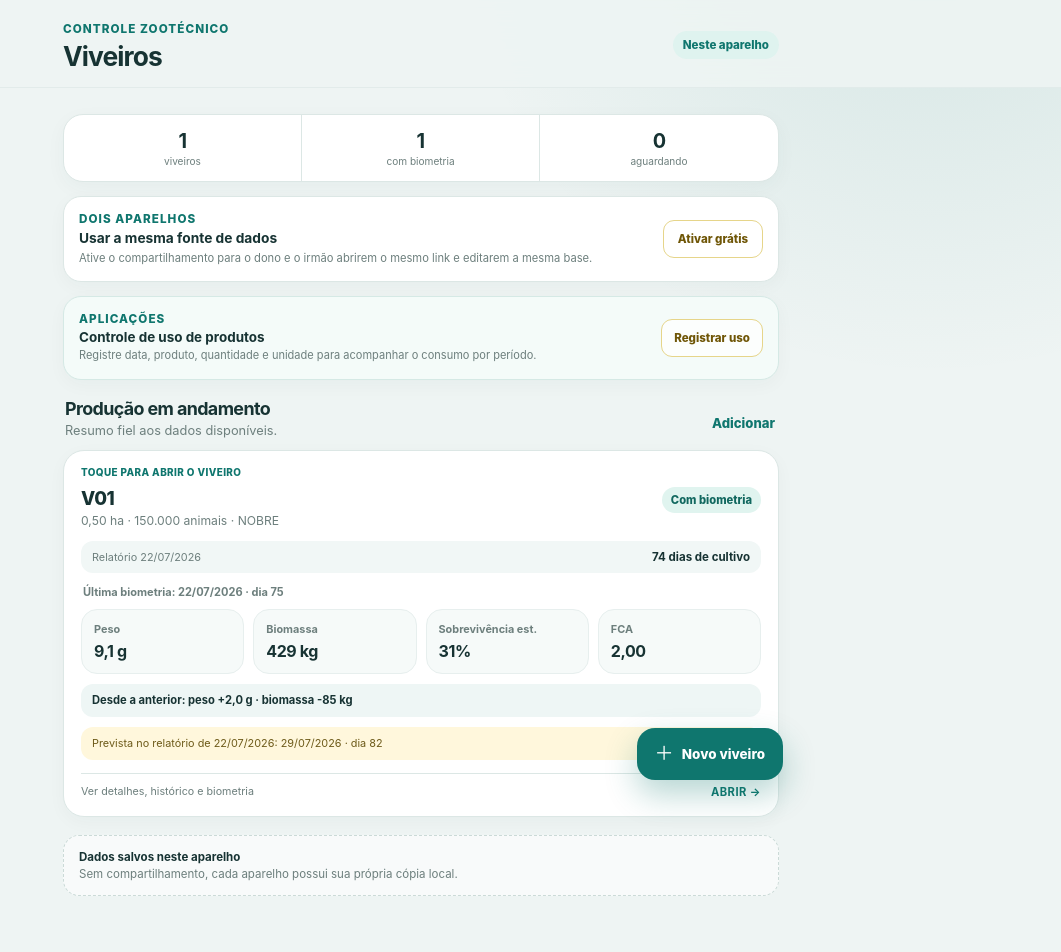
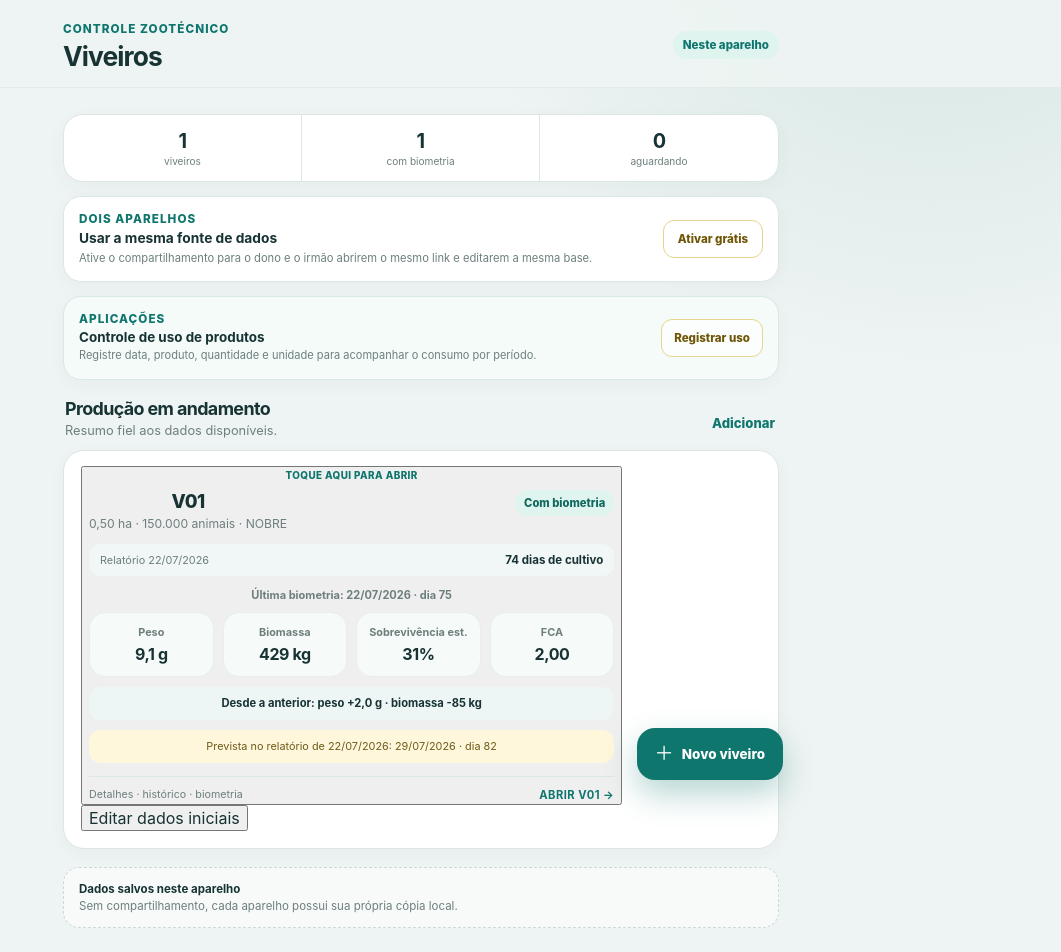
Before and after one commit to Georlan/ViveiroDaniel, a React (Vite) app: page / in a window 1280 px wide. Shown: the top 952 px of the page, without its empty margins (219-1280 px from the left). Built offline with nearby package versions, Linux system fonts and the light colour scheme.

Commit message:
feat: improve V01 navigation and expose product tracking in detail

```diff
--- a/src/App.tsx
+++ b/src/App.tsx
@@ -694,8 +694,13 @@ function PondCard({
   const lastChange = latest && previous ? compareBiometriesForDisplay(previous, latest) : null
 
   return (
-    <button className="pond-card actionable" onClick={onOpen} aria-label={'Abrir ' + pond.name}>
-      <span className="pond-card-open-hint">Toque para abrir o viveiro</span>
+    <article className="pond-card actionable">
+      <button className="pond-card-main" onClick={onOpen} aria-label={'Abrir ' + pond.name}>
+        <div className="pond-card-open-hint">
+          <span className="tap-dot" aria-hidden="true" />
+          Toque aqui para abrir
+        </div>
+
         <div className="pond-card-head">
           <div>
             <span className="pond-name">{pond.name}</span>
@@ -744,11 +749,17 @@ function PondCard({
             Prevista no relatório de {formatDate(pond.reportReferenceDate)}: {formatDate(nextPlanned.date)} · dia {nextPlanned.cultivationDay}
           </div>
         )}
+
         <div className="pond-card-action">
-        <span>Ver detalhes, histórico e biometria</span>
-        <strong>ABRIR →</strong>
+          <span>Detalhes · histórico · biometria</span>
+          <strong>ABRIR V01 →</strong>
         </div>
       </button>
+
+      <div className="pond-card-footer">
+        <button className="pond-edit-button" onClick={onEdit}>Editar dados iniciais</button>
+      </div>
+    </article>
   )
 }
 
@@ -795,6 +806,24 @@ function PondDetail({
           <p>Informações de cadastro e do lote.</p>
         </div>
         <button className="text-button" onClick={onEditPond}>Editar dados</button>
+      </div>
+
+      <div className="detail-actions">
+        <button className="primary-button" onClick={onProducts}>
+          + Registrar uso de produto
+        </button>
+        <button className="secondary-button" onClick={onEditPond}>
+          Editar dados do V01
+        </button>
+      </div>
+
+      <div className="product-summary-card">
+        <div>
+          <span className="eyebrow">Controle de insumos</span>
+          <strong>Uso de produtos</strong>
+          <p>{(pond.productUsages ?? []).length} aplicações registradas. Cadastre cada uso para acompanhar o consumo por mês.</p>
+        </div>
+        <button className="secondary-button" onClick={onProducts}>Ver histórico</button>
       </div>
 
       <div className="facts-grid">
```
Lines whose indentation alone changed are shown as unchanged.
